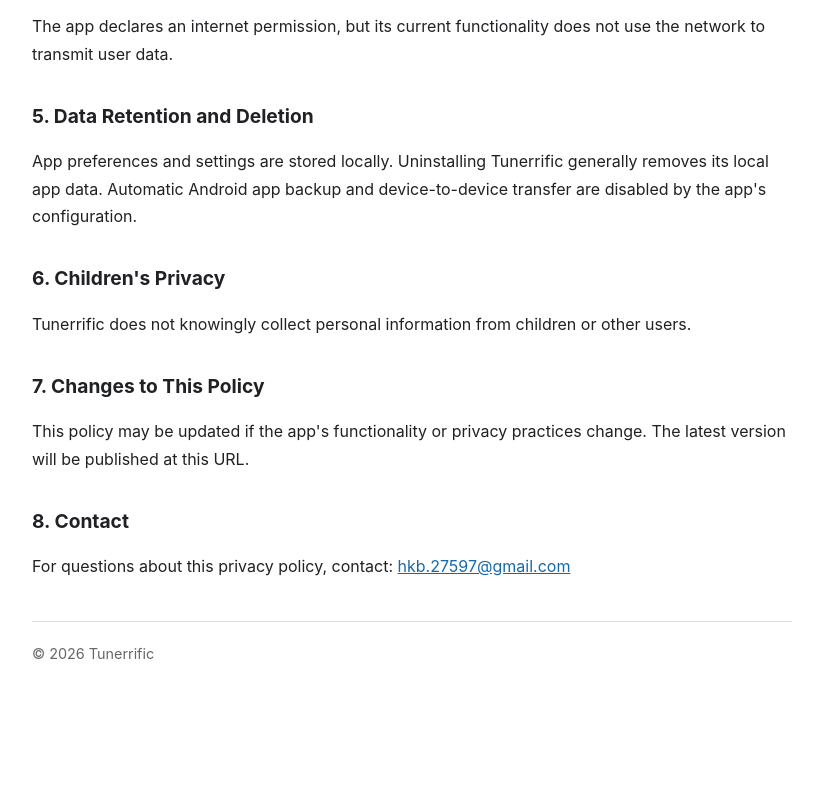
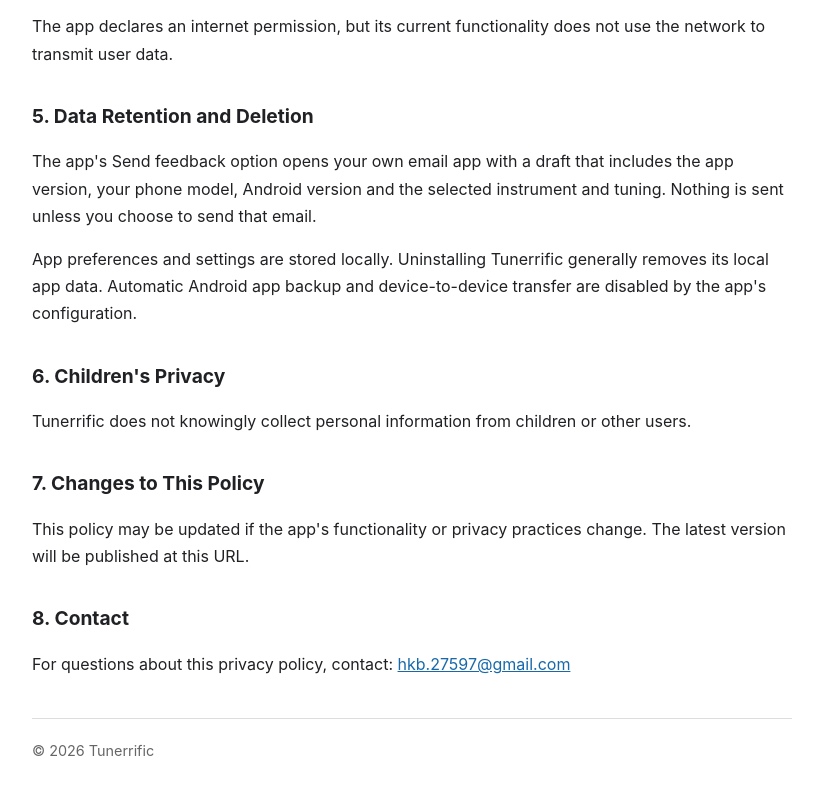
Before and after one commit to h4r1-projects/tunerrific-privacy, a plain HTML site: page index.html in a window 1280 px wide. Shown: the part 884-1678 px from the top of the page, without its empty margins (228-1051 px from the left). Before the commit the page ends 1598 px from the top, so only its background shows below. Drawn offline with Linux system fonts and the light colour scheme.

Commit message:
Update index.html

```diff
--- a/index.html
+++ b/index.html
@@ -69,6 +69,7 @@
     functionality does not use the network to transmit user data.</p>
 
     <h2>5. Data Retention and Deletion</h2>
+    <p>The app's Send feedback option opens your own email app with a draft that includes the app version, your phone model, Android version and the selected instrument and tuning. Nothing is sent unless you choose to send that email.</p>
     <p>App preferences and settings are stored locally. Uninstalling
     Tunerrific generally removes its local app data. Automatic
     Android app backup and device-to-device transfer are disabled
```
